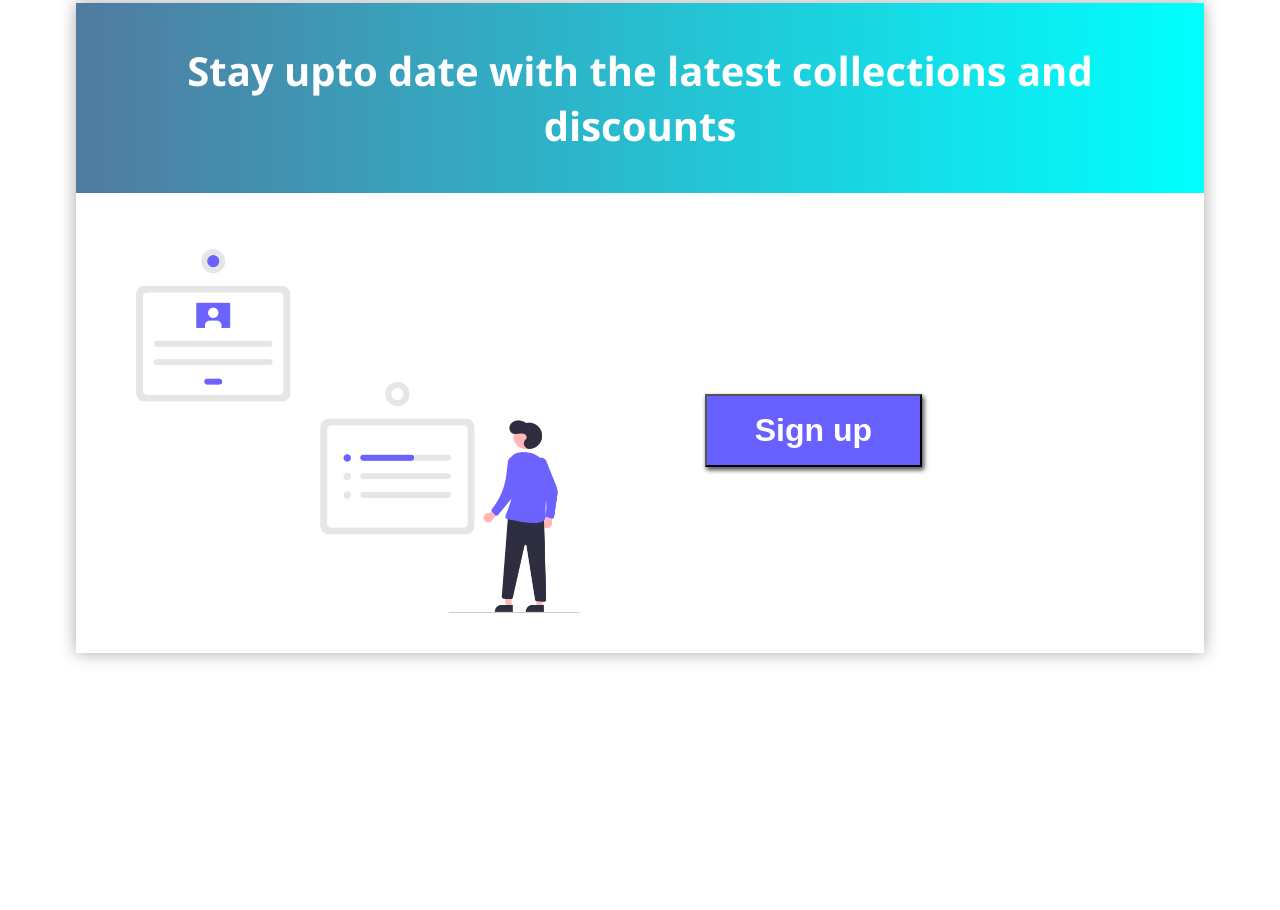
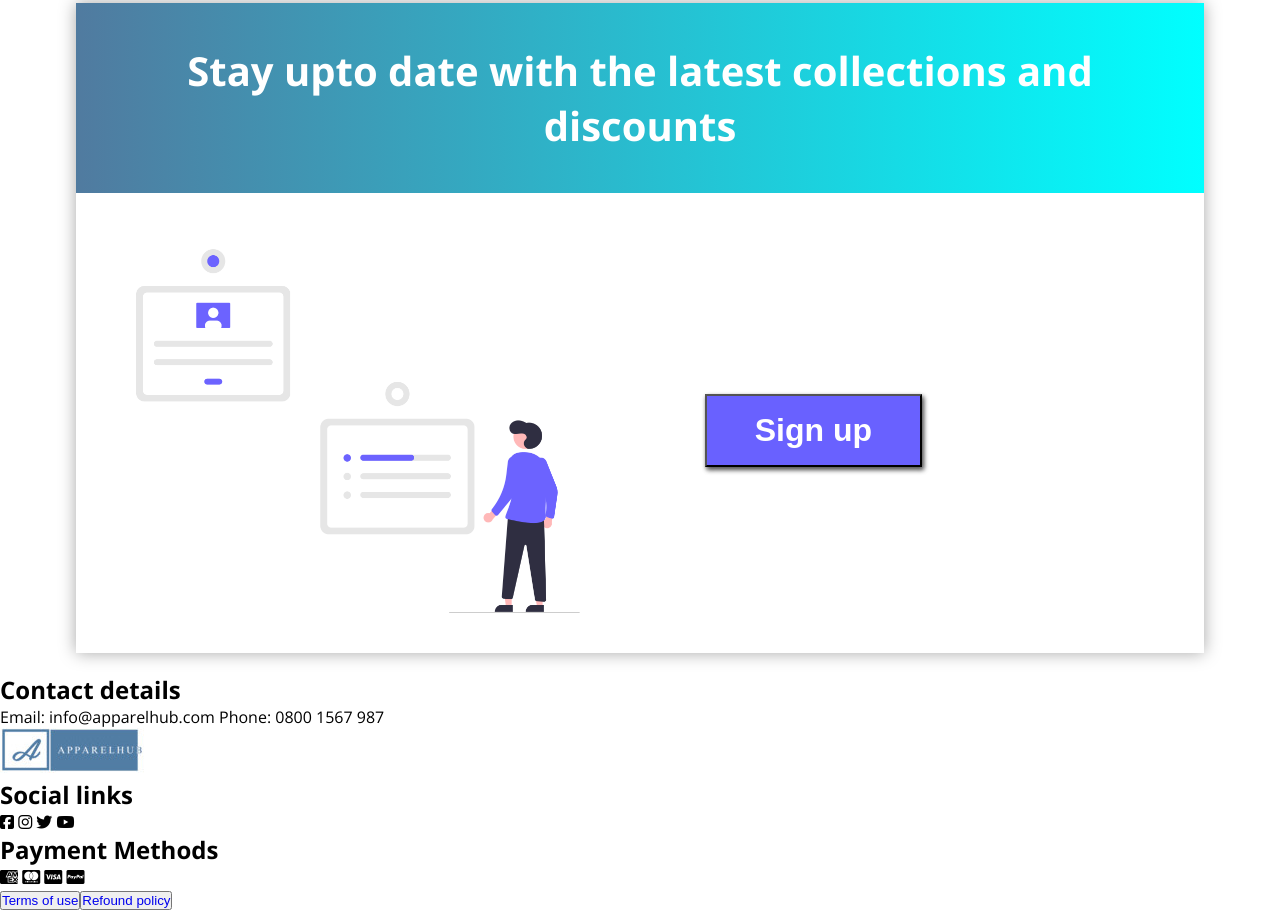
Before and after one commit to hussain04168/testPixelSiteA, a plain HTML site: page index.html in a window 1280 px wide. Shown: the part 2120-3030 px from the top of the page. Before the commit the page ends 2793 px from the top, so only its background shows below. Drawn offline with nearby package versions, Linux system fonts and the light colour scheme.

Commit message:
Structured footer

```diff
--- a/index.html
+++ b/index.html
@@ -226,5 +226,54 @@
     <!---------------------
       Main end
     ----------------------->
+
+    <!---------------------
+      Footer start
+    ----------------------->
+    <footer>
+      <!-- Left of footer start -->
+      <div class="footer-left">
+        <div class="contact-details">
+          <h2 class="contact-title">Contact details</h2>
+          <span class="contact-email">Email: info@apparelhub.com</span>
+          <span class="contact-phone">Phone: 0800 1567 987</span>
+        </div>
+        <img src="logo.jpg" alt="" class="logo-footer" />
+      </div>
+      <!-- Left of footer end -->
+
+      <!-- right of footer start -->
+      <div class="footer-right">
+        <div class="social-links-container">
+          <h2 class="social-title">Social links</h2>
+          <div class="social-icon-container">
+            <span class="fab fa-facebook-square"></span>
+            <span class="fab fa-instagram"></span>
+            <span class="fab fa-twitter"></span>
+            <span class="fab fa-youtube"></span>
+          </div>
+        </div>
+        <div class="payment-method-container">
+          <h2 class="payment-title">Payment Methods</h2>
+          <div class="payment-icons-container">
+            <span class="fab fa-cc-amex"></span>
+            <span class="fab fa-cc-mastercard"></span>
+            <span class="fab fa-cc-visa"></span>
+            <span class="fab fa-cc-paypal"></span>
+          </div>
+        </div>
+        <div class="refound-terms-container">
+          <button class="refound-term-btn"><a href="#">Terms of use</a></button
+          ><button class="refound-term-btn">
+            <a href="#">Refound policy</a>
+          </button>
+        </div>
+      </div>
+      <!-- Right of footer end -->
+    </footer>
+
+    <!---------------------
+      Footer end
+    ----------------------->
   </body>
 </html>
```
